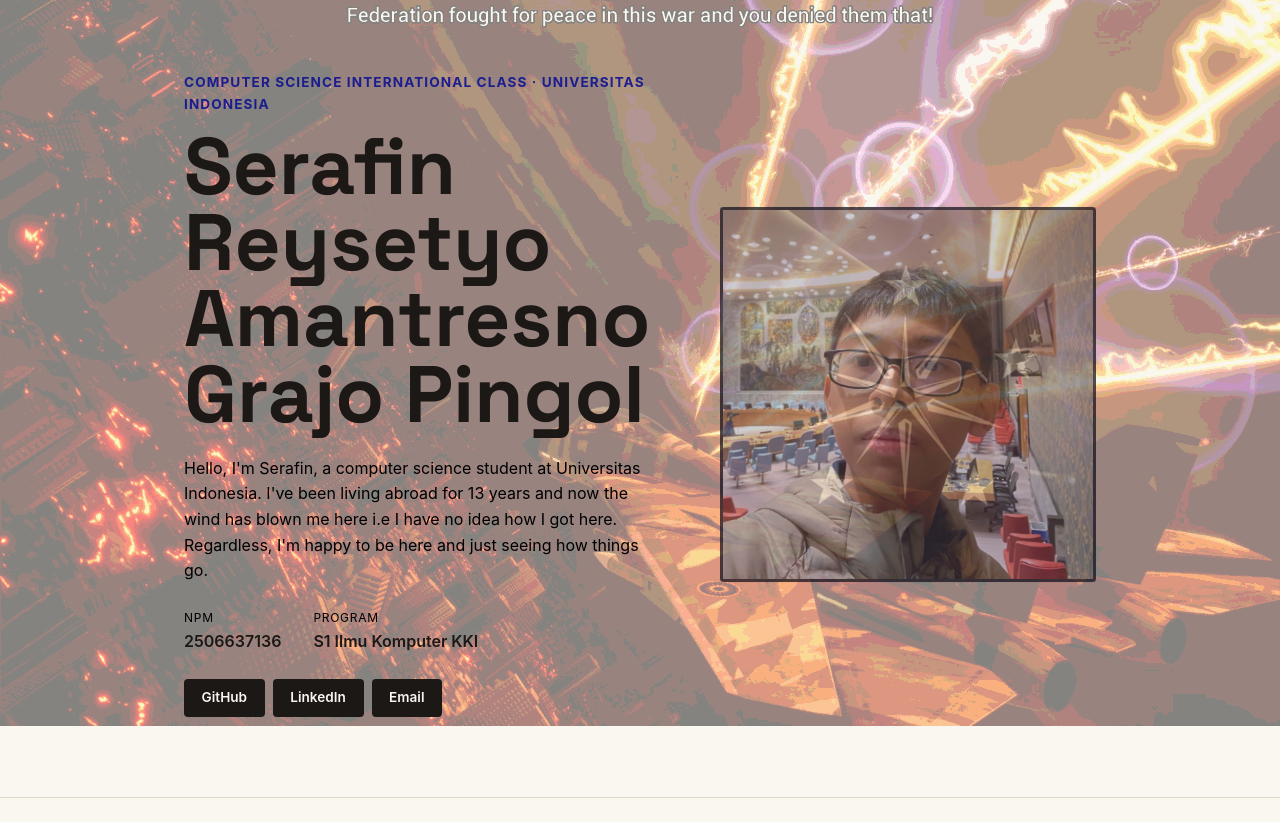
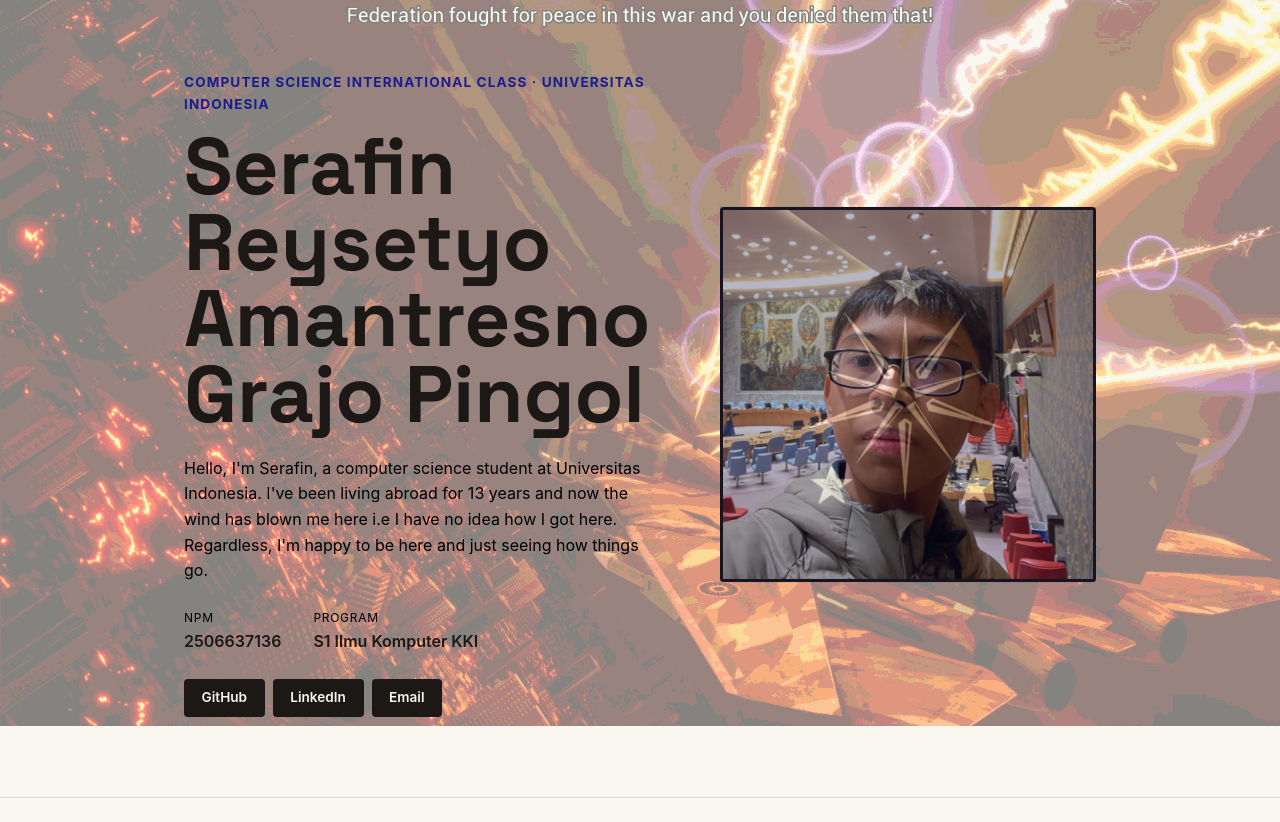
Before and after one commit to SPingol/myportofolio, a Django app: page / in a window 1280 px wide. Shown: the part 74-896 px from the top of the page. Run offline with Django 5.2, Linux system fonts and the light colour scheme.

Commit message:
Opacity tweaking nuff said

```diff
--- a/static/css/style.css
+++ b/static/css/style.css
@@ -181,7 +181,7 @@ h1,
   background-size: cover;
   background-position: center;
   background-repeat: no-repeat;
-  opacity: 0.2;
+  opacity: 0.3;
   z-index: 2;
 }
 
@@ -192,7 +192,7 @@ h1,
   width: 100%;
   aspect-ratio: 1 / 1;
   object-fit: cover;
-  opacity: 0.7;
+  opacity: 1;
   border-radius: var(--radius);
   border: 3px solid var(--ink);
   z-index: 1;
```
